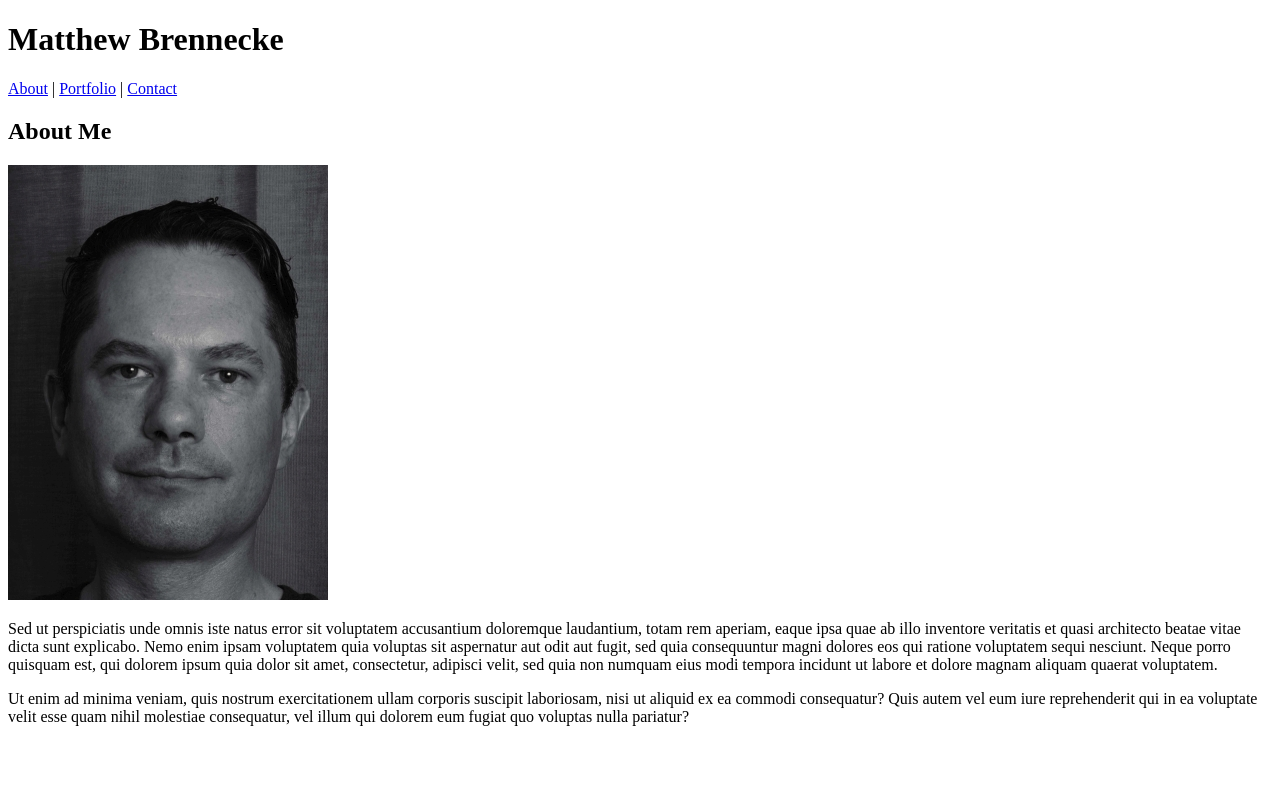
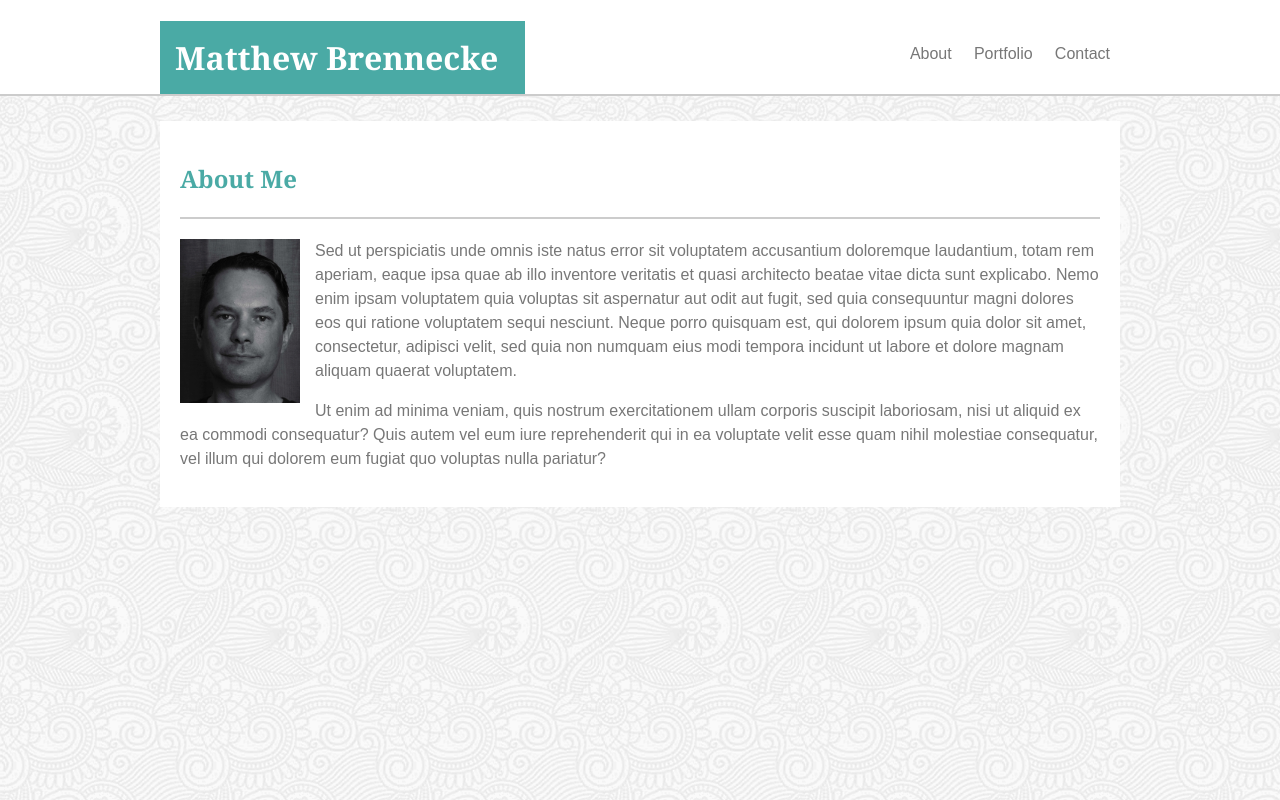
Before and after one commit to mbrennecke/Basic-Portfolio, a plain HTML site: page index.html in a window 1280 px wide. Drawn offline with Linux system fonts and the light colour scheme.

Commit message:
css first pass and portfolio page markup

```diff
--- a/assets/css/style.css
+++ b/assets/css/style.css
@@ -0,0 +1,89 @@
+body {
+	margin: 0;
+	background-image: url("../images/full-bloom.png");
+	font-family: 'Arial', 'Helvetica Neue', Helvetica, sans-serif;
+}
+
+.head-nav {
+	width:100%;
+	background-color: #fff;
+	border-bottom-style: solid;
+	border-width: 2px;
+	border-color: #ccc;
+	margin-bottom: 0px;
+	padding: 0px;
+}
+
+#headshot {
+	width: 120px;
+	height: 164px;
+	float: left;
+	margin: 0 15px 0 0;
+}
+
+p {
+	color: #777;
+}
+
+header {
+	background-color: #fff;
+	padding: 0px;
+	width: 960px;
+	margin: 0 auto;
+}
+
+.clearfix::after {
+	content: "";
+	display: block;
+	clear: both;
+}
+
+.title {
+	color: #fff;
+	background-color: #4aaaa5;
+	padding: 15px;
+	width: 335px;
+	float: left;
+	margin-bottom: 0px;
+
+}
+
+nav {
+	float: right;
+	padding-top: 45px;
+	padding-right: 10px;
+
+
+}
+a {
+	color: #777;
+}
+a:link {
+	text-decoration: none;
+}
+a:visited {
+    text-decoration: none;
+}
+
+.content {
+		clear: both;
+		width: 920px;
+		margin: 25px auto 0px;
+		padding:20px;
+		background-color: #fff;
+		line-height:1.5;
+}
+
+h1 {
+		font-family: 'Georgia', Times, Times New Roman, serif;
+}
+
+h2 {
+	color: #4aaaa5;
+	font-family: 'Georgia', Times, Times New Roman, serif;
+	padding-bottom: 20px;
+	border-bottom-style: solid;
+	border-width: 2px;
+	border-color: #ccc;
+
+}
--- a/index.html
+++ b/index.html
@@ -2,23 +2,28 @@
 <head>
 	<title>Matthew Brennecke Portfolio</title>
 	<meta charset="UTF-8">
+	<link rel="stylesheet" type="text/css" href="assets/css/style.css">
 </head>
 
 <body>
-	<header>
-		<h1>Matthew Brennecke</h1>
-	</header>
+	<div class="head-nav">
+		<header class="clearfix">
+				<h1 class="title">Matthew Brennecke</h1>
+
 				<nav>
-		<a href="index.html">About</a> |
-		<a href="portfolio.html">Portfolio</a> |
+					<a href="index.html">About</a>&nbsp;&nbsp;&nbsp;&nbsp;
+					<a href="portfolio.html">Portfolio</a>&nbsp;&nbsp;&nbsp;&nbsp;
 					<a href="contact.html">Contact</a>
 				</nav>
-	<div>
+		</header>
+	</div>
+		<div class="content">
 			<h2>About Me</h2>
-		<img src="assets/images/headshot.jpg" alt="Photo of Matthew Brennecke"/>
+			<img src="assets/images/headshot.jpg" alt="Photo of Matthew Brennecke" id="headshot"/>
 			<p>Sed ut perspiciatis unde omnis iste natus error sit voluptatem accusantium doloremque laudantium, totam rem aperiam, eaque ipsa quae ab illo inventore veritatis et quasi architecto beatae vitae dicta sunt explicabo. Nemo enim ipsam voluptatem quia voluptas sit aspernatur aut odit aut fugit, sed quia consequuntur magni dolores eos qui ratione voluptatem sequi nesciunt. Neque porro quisquam est, qui dolorem ipsum quia dolor sit amet, consectetur, adipisci velit, sed quia non numquam eius modi tempora incidunt ut labore et dolore magnam aliquam quaerat voluptatem.</p>
 			<p>Ut enim ad minima veniam, quis nostrum exercitationem ullam corporis suscipit laboriosam, nisi ut aliquid ex ea commodi consequatur? Quis autem vel eum iure reprehenderit qui in ea voluptate velit esse quam nihil molestiae consequatur, vel illum qui dolorem eum fugiat quo voluptas nulla pariatur?</p>
 		</div>
+
 </body>
 
 
```
Lines whose indentation alone changed are shown as unchanged.
